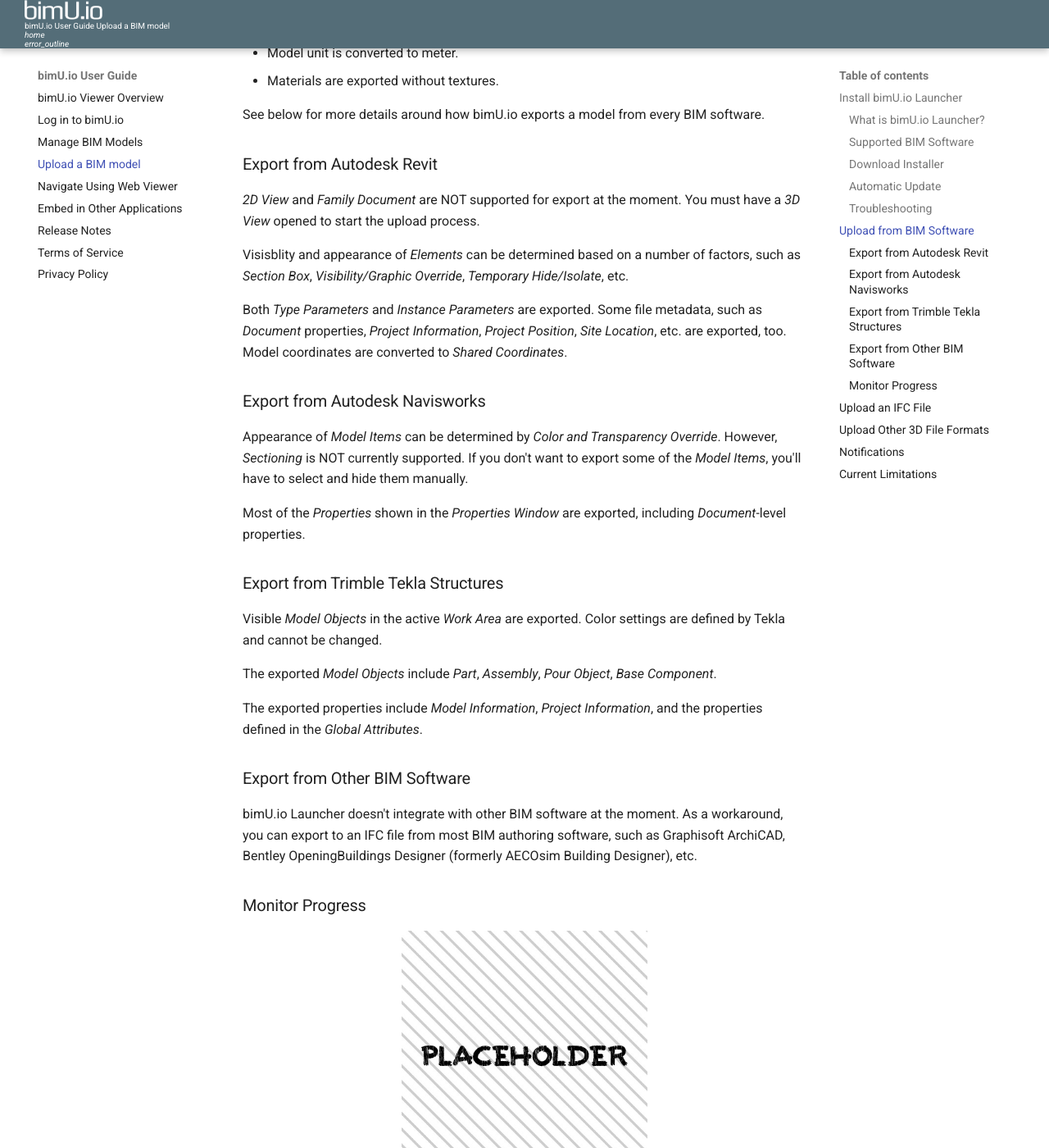
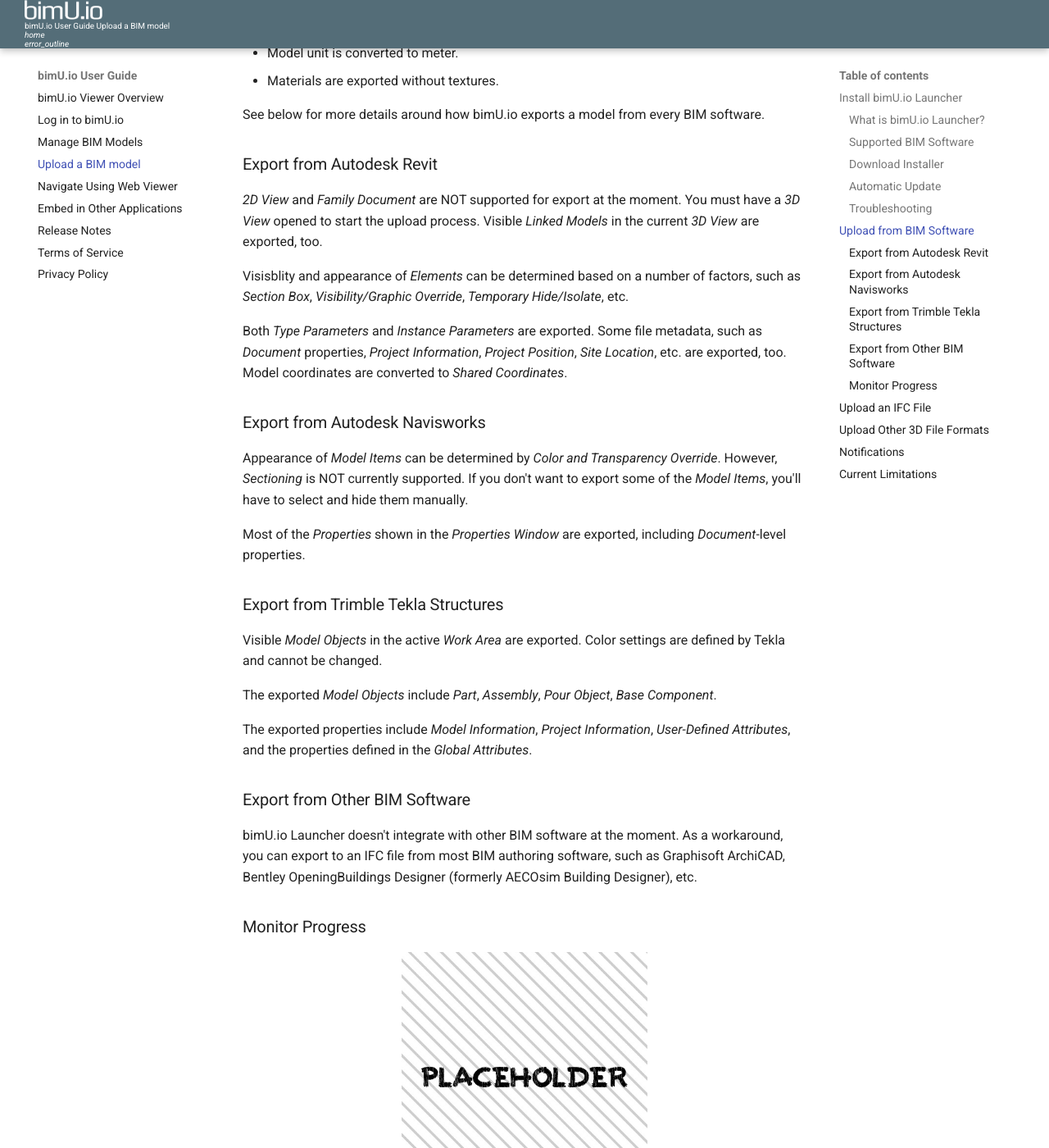
Before and after one commit to Transformosa/bimU.io.Docs, an MkDocs documentation site: the page built from docs/upload-a-bim-model.md, in a window 1280 px wide and 1400 px high, scrolled down 2894 px. Shown: the whole window at 82% size. Built offline with MkDocs 1.6.1 and Material for MkDocs 9.7.7, drawn with Linux system fonts in a browser that asks for light colours; comment, search, counter and statistics services are not loaded.

Commit message:
updated some model upload instrucitons

```diff
--- a/docs/upload-a-bim-model.md
+++ b/docs/upload-a-bim-model.md
@@ -78,7 +78,7 @@
 
 ### Export from Autodesk Revit
 
-_2D View_ and _Family Document_ are NOT supported for export at the moment. You must have a _3D View_ opened to start the upload process.
+_2D View_ and _Family Document_ are NOT supported for export at the moment. You must have a _3D View_ opened to start the upload process. Visible _Linked Models_ in the current _3D View_ are exported, too.
 
 Visisblity and appearance of _Elements_ can be determined based on a number of factors, such as _Section Box_, _Visibility/Graphic Override_, _Temporary Hide/Isolate_, etc.
 
@@ -96,7 +96,7 @@
 
 The exported _Model Objects_ include _Part_, _Assembly_, _Pour Object_, _Base Component_.
 
-The exported properties include _Model Information_, _Project Information_, and the properties defined in the _Global Attributes_.
+The exported properties include _Model Information_, _Project Information_, _User-Defined Attributes_, and the properties defined in the _Global Attributes_.
 
 ### Export from Other BIM Software
 
```
